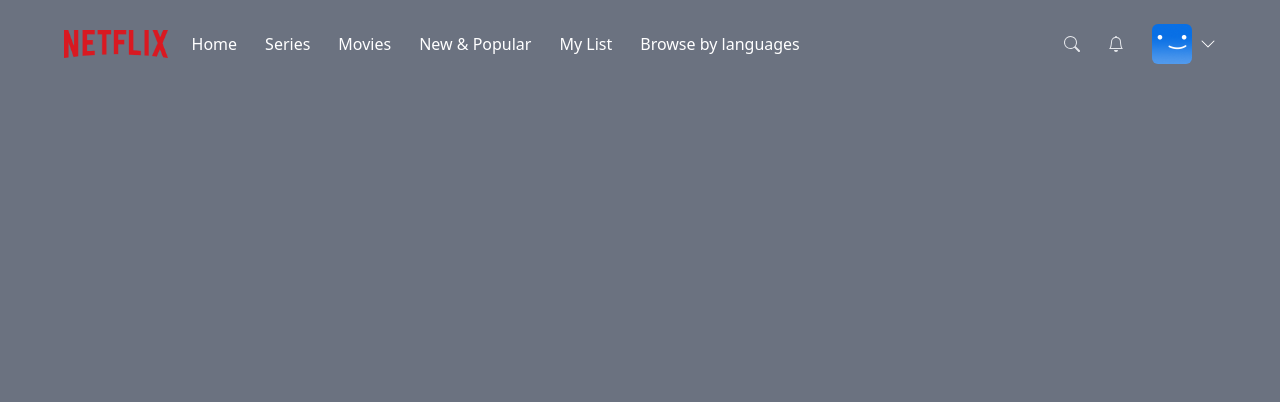
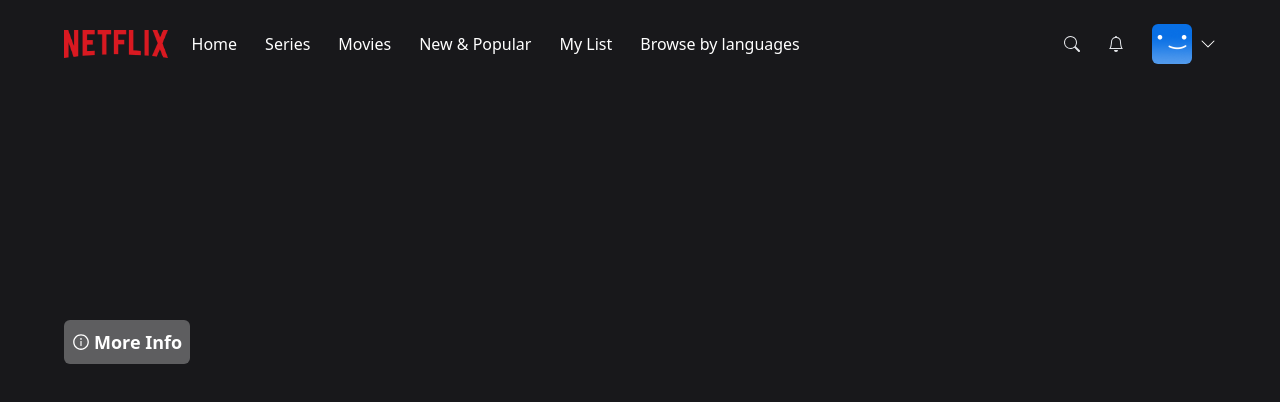
Before and after one commit to koavdev/netflix-next, a Next.js app: page / in a window 1280 px wide. Shown: the top 402 px of the page. Built offline with nearby package versions, Linux system fonts and the light colour scheme; no server answers; the database is empty; sample sign-in values are in the browser's storage.

Commit message:
feat: add Billboard component

```diff
--- /dev/null
+++ b/components/Billboard.tsx
@@ -0,0 +1,75 @@
+import useBillboard from '@/hooks/useBillboard';
+import React from 'react';
+import { AiOutlineInfoCircle } from 'react-icons/ai'
+
+const Billboard = () => {
+    const { data } = useBillboard();
+
+    return (
+        <div className='relative h-[56.25vw]'>
+            <video
+                className='
+                w-full
+                h-[56.25vw]
+                object-cover
+                brightness-[60%]
+                '
+                autoPlay
+                muted
+                loop
+                poster={data?.thumbnailUrl}
+                src={data?.videoUrl}>
+            </video>
+            <div className='absolute top-[30%] md:top-[40%] ml-4 md:ml-16'>
+                <p className='
+                    text-white
+                    text-1xl
+                    md:text-5xl
+                    h-full
+                    w-[50%}
+                    lg:text-6xl
+                    font-bold
+                    drop-shadow-xl
+                    '>
+                    {data?.title}
+                </p>
+                <p className='
+                    text-white
+                    text-[8px]
+                    md:text-lg
+                    mt-3
+                    md:mt-8
+                    w-[90%]
+                    md:w-[80%]
+                    lg:w-[50%]
+                    drop-shadow-xl
+                    '>
+                    {data?.description}
+                </p>
+                <div className='flex flex-row items-center mt-3 md:mt-4 gap-3'>
+                    <button className='
+                        bg-white
+                        text-white
+                        bg-opacity-30
+                        rounded-md
+                        py-1 md:py-2
+                        px-2 md:px4
+                        w-auto
+                        text-xs lg:text-lg
+                        font-semibold
+                        flex
+                        flex-row
+                        items-center
+                        hover:bg-opacity-20
+                        transition
+                        '>
+                            <AiOutlineInfoCircle className='mr-1'/>
+                        More Info
+                    </button>
+                </div>
+            </div>
+        </div>
+    )
+};
+
+export default Billboard;
--- /dev/null
+++ b/hooks/useBillboard.ts
@@ -0,0 +1,19 @@
+import useSWR from 'swr';
+
+import fetcher from '@/lib/fetcher';
+
+const useBillboard = () => {
+    const { data, error, isLoading } = useSWR('/api/random', fetcher, {
+        revalidateIfStale: false,
+        revalidateOnFocus: false,
+        revalidateOnReconnect: false,
+    });
+
+    return {
+        data,
+        error,
+        isLoading
+    }
+};
+
+export default useBillboard;
--- /dev/null
+++ b/pages/api/random.ts
@@ -0,0 +1,28 @@
+import { NextApiRequest, NextApiResponse } from "next";
+
+import prismadb from '@/lib/prismadb';
+import serverAuth from "@/lib/serverAuth";
+
+export default async function handler(req: NextApiRequest, res: NextApiResponse) {
+    if (req.method !== 'GET') {
+        return res.status(405).end();
+    }
+
+    try {
+        await serverAuth(req);
+
+        const movieCount = await prismadb.movie.count();
+        const randomIndex = Math.floor(Math.random() * movieCount);
+
+        const randomMovies = await prismadb.movie.findMany({
+            take: 1,
+            skip: randomIndex
+        });
+
+        return res.status(200).json(randomMovies[0]);
+
+    } catch (error) {
+        console.log(error);
+        return res.status(400).end();
+    }
+}
--- a/pages/index.tsx
+++ b/pages/index.tsx
@@ -1,3 +1,4 @@
+import Billboard from "@/components/Billboard";
 import Navbar from "@/components/Navbar";
 import { NextPageContext } from "next"
 import { getSession } from "next-auth/react"
@@ -25,28 +26,7 @@
   return (
     <>
       <Navbar />
-      <div className="bg-gray-500">
-        <div className="h-96"></div>
-        <div className="h-96"></div>
-        <div className="h-96"></div>
-        <div className="h-96"></div>
-        <div className="h-96"></div>
-        <div className="h-96"></div>
-        <div className="h-96"></div>
-        <div className="h-96"></div>
-        <div className="h-96"></div>
-        <div className="h-96"></div>
-        <div className="h-96"></div>
-        <div className="h-96"></div>
-        <div className="h-96"></div>
-        <div className="h-96"></div>
-        <div className="h-96"></div>
-        <div className="h-96"></div>
-        <div className="h-96"></div>
-        <div className="h-96"></div>
-        <div className="h-96"></div>
-        <div className="h-96"></div>
-      </div>
+      <Billboard />
     </>
   )
 }
```
Also changed, not shown: movies.json (added, +34 -0 lines).
